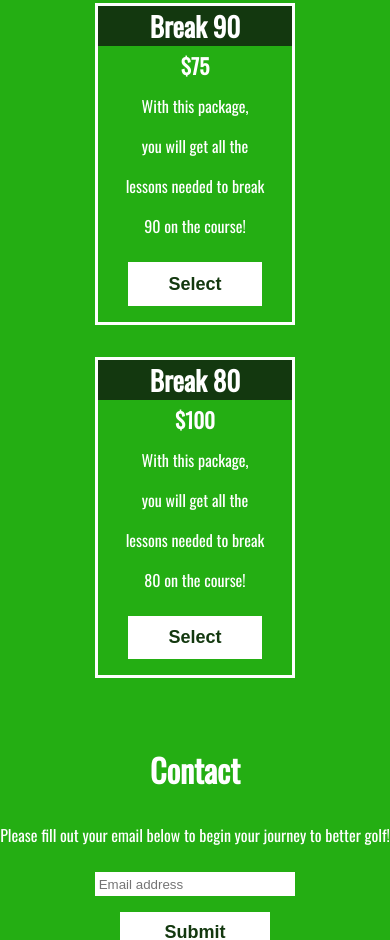
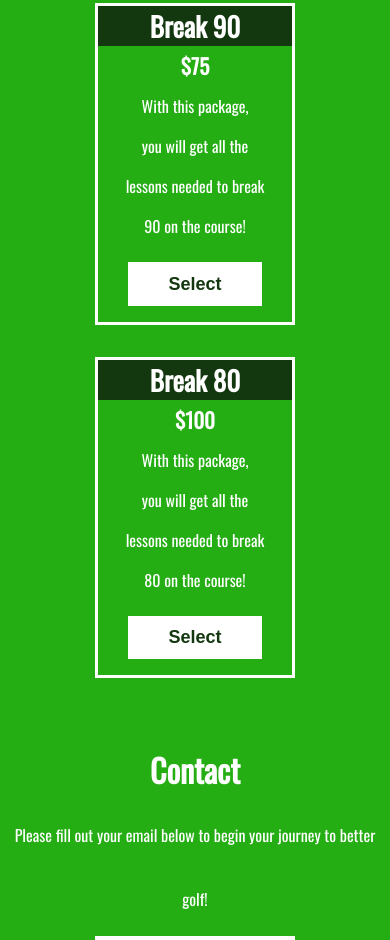
Before and after one commit to schmunt/Landing-Page, a plain HTML site: page index.html in a window 390 px wide. Shown: the part 1060-2000 px from the top of the page. Drawn offline with nearby package versions, Linux system fonts and the light colour scheme.

Commit message:
final css changes

```diff
--- a/styles.css
+++ b/styles.css
@@ -166,8 +166,7 @@ form {
 
 .email-text {
     text-align: center;
-    margin-bottom: 2rem;
-    margin: 5px auto;
+    margin: 5px;
 }
 
 @media screen and (max-width: 700px) {
@@ -192,14 +191,14 @@ form {
 
     #header-img {
         width: 6rem;
-        margin: auto;
+        margin-left: 2px;
     }
 
     #nav-bar ul {
         display: flex;
         gap: 3rem;
         font-size: 18px;
-        margin: auto;
+        margin-left: 38px;
         margin-bottom: 5px;
     }
 
@@ -210,7 +209,6 @@ form {
 
     .email-text {
         text-align: center;
-        margin-bottom: 2rem;
-        margin: 5px auto;
+        margin: 5px;
     }
 }
```
